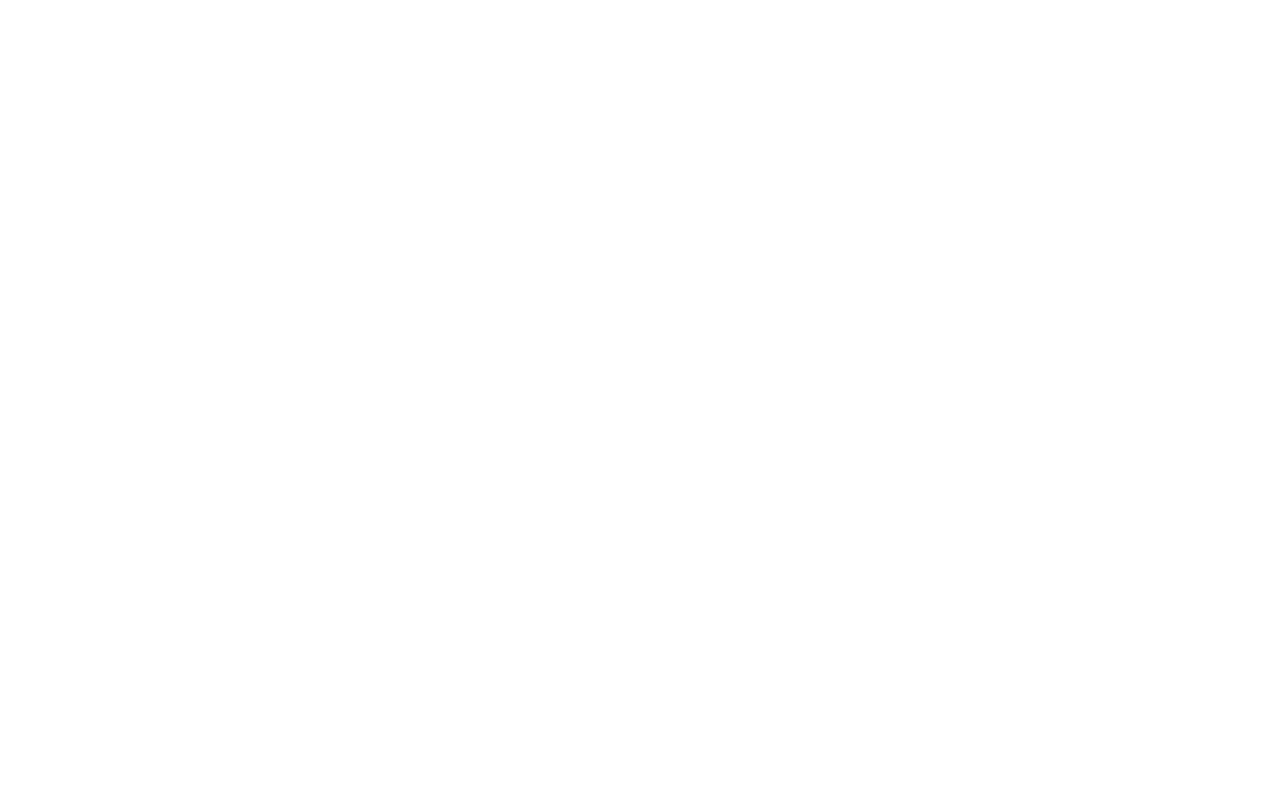
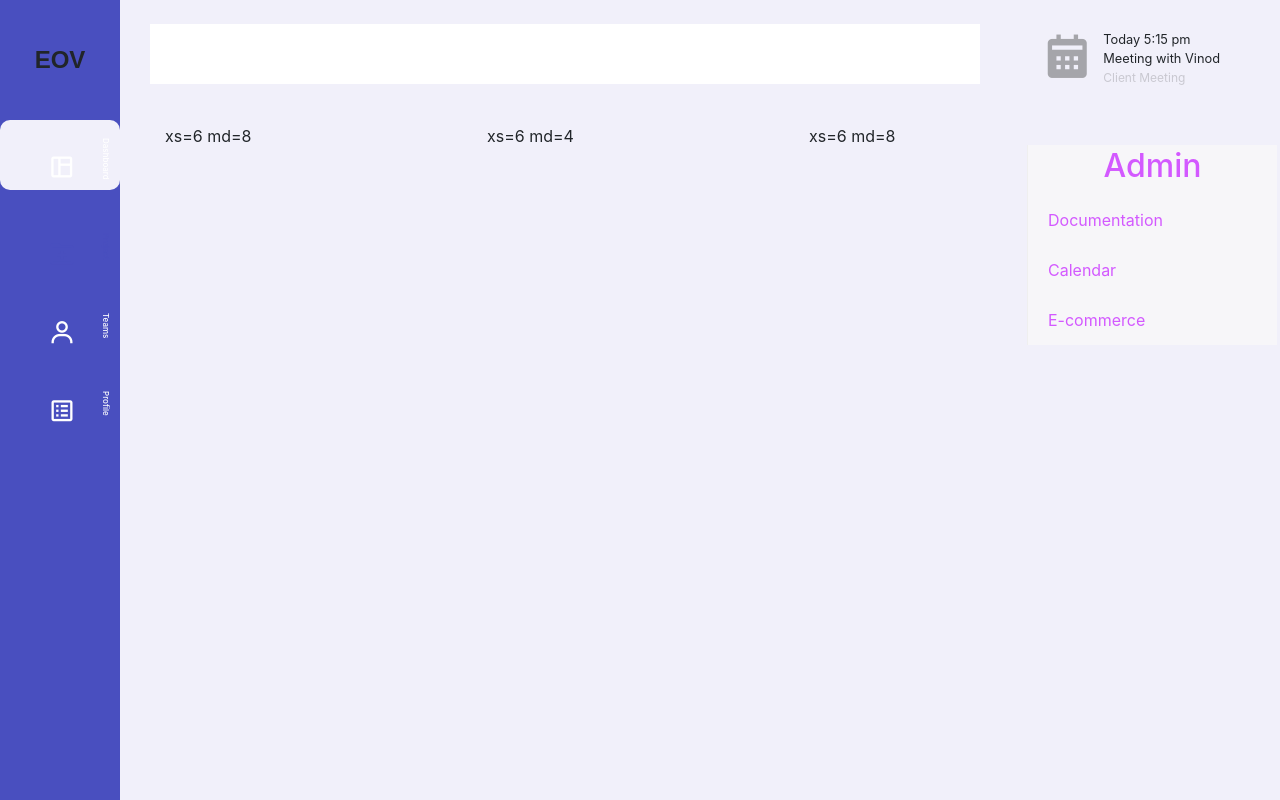
Before and after one commit to DeepakKool/backend, a React (Create React App) app: page /Project in a window 1280 px wide. Before the commit this address had no page. Built offline with nearby package versions, Linux system fonts and the light colour scheme.

Commit message:
start dashboard

```diff
--- a/src/Routes/Dashboard/DashboardRoutes.jsx
+++ b/src/Routes/Dashboard/DashboardRoutes.jsx
@@ -1,6 +1,7 @@
 import React from "react";
 import { Routes, Route } from "react-router-dom";
 import Dashboard from "../../components/dashboard/Dashboard";
+import Project from "../../pages/project/project";
 import ProtectedRoutes from "../ProtectedRoutes";
 
 function DashboardRoutes() {
@@ -10,6 +11,7 @@
             <Route element={<ProtectedRoutes />}>
                 {/* <Route exact path={"/" } element={<Blank />} /> */}
                 <Route path='/dashboard' element={<Dashboard />} />
+                <Route path='/Project' element={<Project />} />
             </Route>
         </Routes>
     );
--- a/src/Routes/ProtectedRoutes.jsx
+++ b/src/Routes/ProtectedRoutes.jsx
@@ -1,5 +1,6 @@
 import React from "react";
 import { Navigate, Outlet} from "react-router-dom";
+import SearchBar from "../components/SearchBar";
 import Sidebark from "../components/sidebar/Sidebar";
 import Sidebar2 from "../components/sidebar/sidebar2";
 
@@ -9,8 +10,9 @@
   let checkAuth = localStorage.getItem("token") ? true : false;
   console.log("------------------",localStorage.getItem("token"));
 
-  return true ? <div style={{padding: '0px 100px 0px 150px'}}>
+  return true ? <div style={{padding: '40px 150px 0px 150px'}}>
     <Sidebar2 />
+    <SearchBar />
     <Outlet />
     <Sidebark />
   </div> : <Navigate to='/login' />
--- a/src/Routes/Routes.jsx
+++ b/src/Routes/Routes.jsx
@@ -1,7 +1,14 @@
-import React from 'react'
+import React, { useLayoutEffect } from 'react'
 import DashboardRoutes from "./Dashboard/DashboardRoutes"
 
+
+
 function Routes() {
+
+  useLayoutEffect(() => {
+    document.body.style.backgroundColor = "#F1F0FA"
+  });
+
   return (
     <DashboardRoutes/>
   )
--- a/src/assets/styles.css
+++ b/src/assets/styles.css
@@ -1,6 +1,6 @@
 body {
     font-family: "Roboto", sans-serif;
-    background-color: #fff; }
+    background-color: #E3E3E3; }
 
   p {
     color: #b3b3b3;
--- /dev/null
+++ b/src/components/SearchBar.js
@@ -0,0 +1,68 @@
+import { useEffect, useRef, useState } from 'react';
+
+// import './sidebar.scss';
+// import { Sidebar, Menu, MenuItem } from 'react-pro-sidebar';
+import { Link } from 'react-router-dom';
+import Grid from '@mui/material/Grid'; // Grid version 1
+import { Typography } from '@mui/material';
+
+const SearchBar = () => {
+
+
+    return <div
+    id="app"
+    // style={
+
+    //   ( { marginTop: 20,})
+    // }
+  >
+{/*
+<div style={{width: '89%', backgroundColor: 'white', height: 60,  marginBottom: 20}}>
+
+</div>
+
+<div style={{position: 'absolute', background: 'black', top: 40, right: 60}}>
+<p>
+
+    Meeting With Vinod
+</p>
+</div> */}
+
+<Grid container spacing={2} style={{ marginLeft: 0, marginBottom: 40}}>
+  <Grid item xs={2} style={{background: 'white', height: 60 }} >
+    <p></p>
+  </Grid>
+  <Grid item xs={8} style={{background: 'white'}} >
+    <p></p>
+  </Grid>
+  <Grid item xs={2}>
+
+    <div style={{position: 'absolute', right: 60, top: 30}}>
+
+    <div style={{display: 'flex', flexDirection: 'row'}}>
+    <i class='bx bxs-calendar' style={{fontSize: 52, color: '#595A5A80'} }></i>
+
+{/* <Typography variant="caption" style={{marginLeft: 10}} >
+Today 5:15 pm <br/>
+Meeting with Vinod <br/>
+Client Meeting
+</Typography> */}
+<p style={{fontSize: '0.80rem', marginLeft: 10}}>Today 5:15 pm <br/>
+Meeting with Vinod <br/>
+<span style={{fontSize: '0.75rem', color: '#21212130'}}>Client Meeting</span>
+</p>
+
+
+
+</div>
+        </div>
+
+
+  </Grid>
+
+</Grid>
+
+  </div>;
+};
+
+export default SearchBar;
--- a/src/components/dashboard/Dashboard.jsx
+++ b/src/components/dashboard/Dashboard.jsx
@@ -1,18 +1,38 @@
 import React from "react";
 import { CircularProgressbar, buildStyles  } from 'react-circular-progressbar';
 import 'react-circular-progressbar/dist/styles.css';
-
+import Grid from '@mui/material/Grid'; // Grid version
+import { Typography } from "@mui/material";
 const Dashboard = () => {
     let data = localStorage.getItem("user")
     console.log("- - - - - - - in blanks page",data)
     const percentage = 66;
 
     return <div>
-       <p> Good Morning Akash!</p>
 
-        {/* <p>kkdkdkdk{user}</p>
 
-        <p>ksksksk{data?.user} </p> */}
+  <Grid container spacing={12} style={{marginBottom: 20}}>
+  <Grid item xs={8} md={8}>
+    <Typography variant="h5">
+    Good Morning Akash!
+    </Typography>
+  </Grid>
+
+
+  <Grid item xs={4} md={4}>
+  <Typography variant="subtitle2" style={{marginLeft: 60, color: '#464646'}}>
+  Log in <br/>
+<span style={{marginLeft: 0}}>21/May/2021 10.24am</span>
+    </Typography>
+  </Grid>
+
+</Grid>
+
+
+{/* <!----------------------------------------------------------------------------------->*/}
+<div style={{backgroundColor: 'white', width: '90.5%', padding: 15}} >
+ddd
+</div>
 
 
     <div style={{display: 'flex', flexDirection: 'row'}}>
--- a/src/components/sidebar/Sidebar.jsx
+++ b/src/components/sidebar/Sidebar.jsx
@@ -13,7 +13,7 @@
     id="app"
     style={
 //add flexDirection: "row-reverse" here
-      ( { display: "flex", position: 'absolute', right: 3, top: 65})
+      ( { display: "flex", position: 'absolute', right: 3, top: 145})
     }
   >
     <Sidebar rtl={true}>
--- a/src/components/sidebar/sidebar2.jsx
+++ b/src/components/sidebar/sidebar2.jsx
@@ -15,14 +15,14 @@
     {
         display: 'Dashboard',
         icon: <i class='bx bx-layout bx-rotate-270' ></i>,
-        to: '/started',
-        section: 'started'
+        to: '/dashboard',
+        section: 'Dashboard'
     },
     {
-        display: 'Worksheet',
+        display: 'Project',
         icon:<i class='bx bx-folder-plus ' ></i>,
-        to: '/calendar',
-        section: 'calendar'
+        to: '/project',
+        section: 'Project'
     },
     {
         display: 'Teams',
--- a/src/pages/login/login.js
+++ b/src/pages/login/login.js
@@ -30,15 +30,16 @@
 
   const logInWithData = async (email, password) => {
     await loginWithEmail().then((data) => {
-		console.log("LOGIN", JSON.stringify(data.user, null, 2));
+		// console.log("LOGIN", JSON.stringify(data.user, null, 2));
       if (data.error) {
         // finalData.push("Error");
         console.log("here in error");
       } else {
-		setUser(data.user);
-        // console.log("LOGIN", JSON.stringify(data, null, 2));
+		    setUser(data.user);
+        localStorage.setItem("user", data.user);
+        console.log("LOGIN", JSON.stringify(data.user, null, 2));
 	 		navigate("/dashboard");
-        localStorage.setItem("user", data.user);
+
       }
     });
   };
--- /dev/null
+++ b/src/pages/project/project.js
@@ -0,0 +1,27 @@
+import Grid from '@mui/material/Grid'; // Grid version 1
+
+const Project = () => {
+
+
+    return <div className="wrapper">
+      <div className="container main">
+
+      <Grid container spacing={2}>
+  <Grid item xs={6} md={4}>
+    <a>xs=6 md=8</a>
+  </Grid>
+  <Grid item xs={6} md={4}>
+    <a>xs=6 md=4</a>
+  </Grid>
+
+  <Grid item xs={6} md={4}>
+    <a>xs=6 md=8</a>
+  </Grid>
+</Grid>
+
+      </div>
+
+      </div>
+  }
+
+  export default Project;
```
